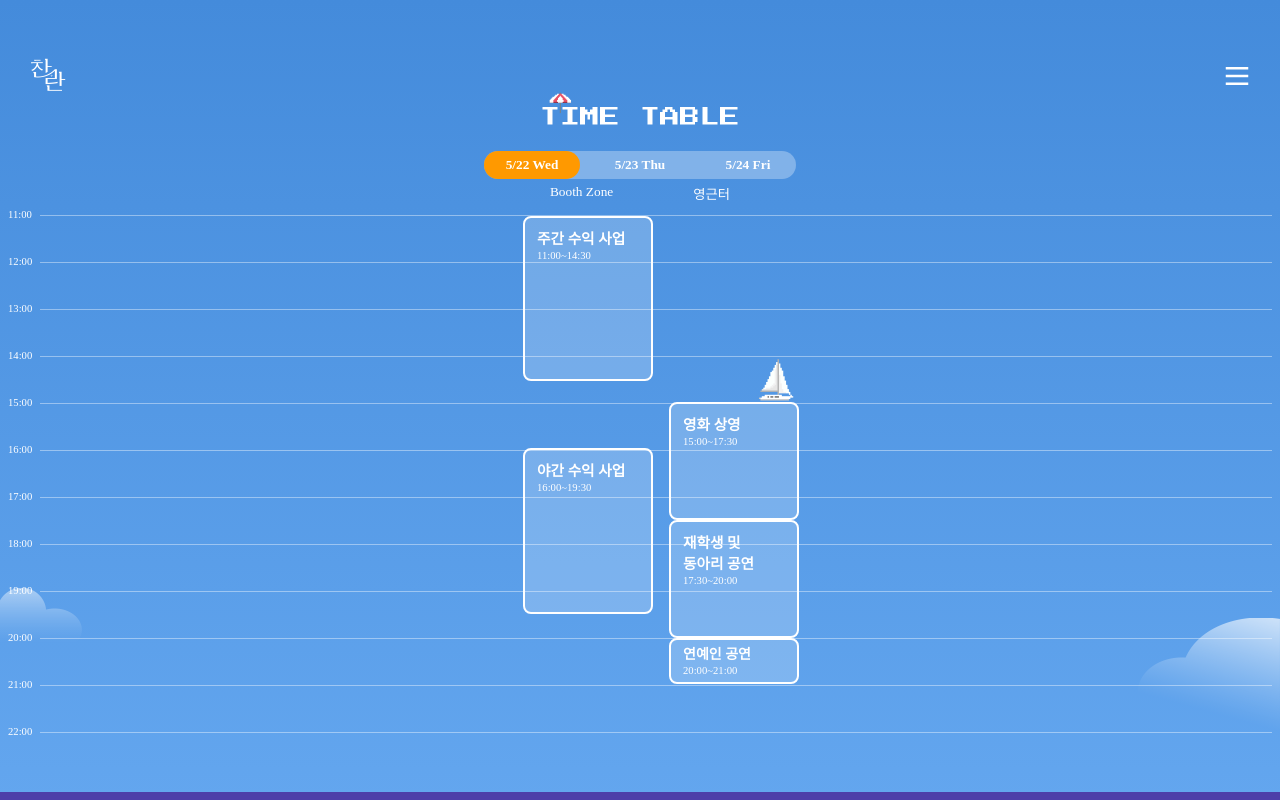
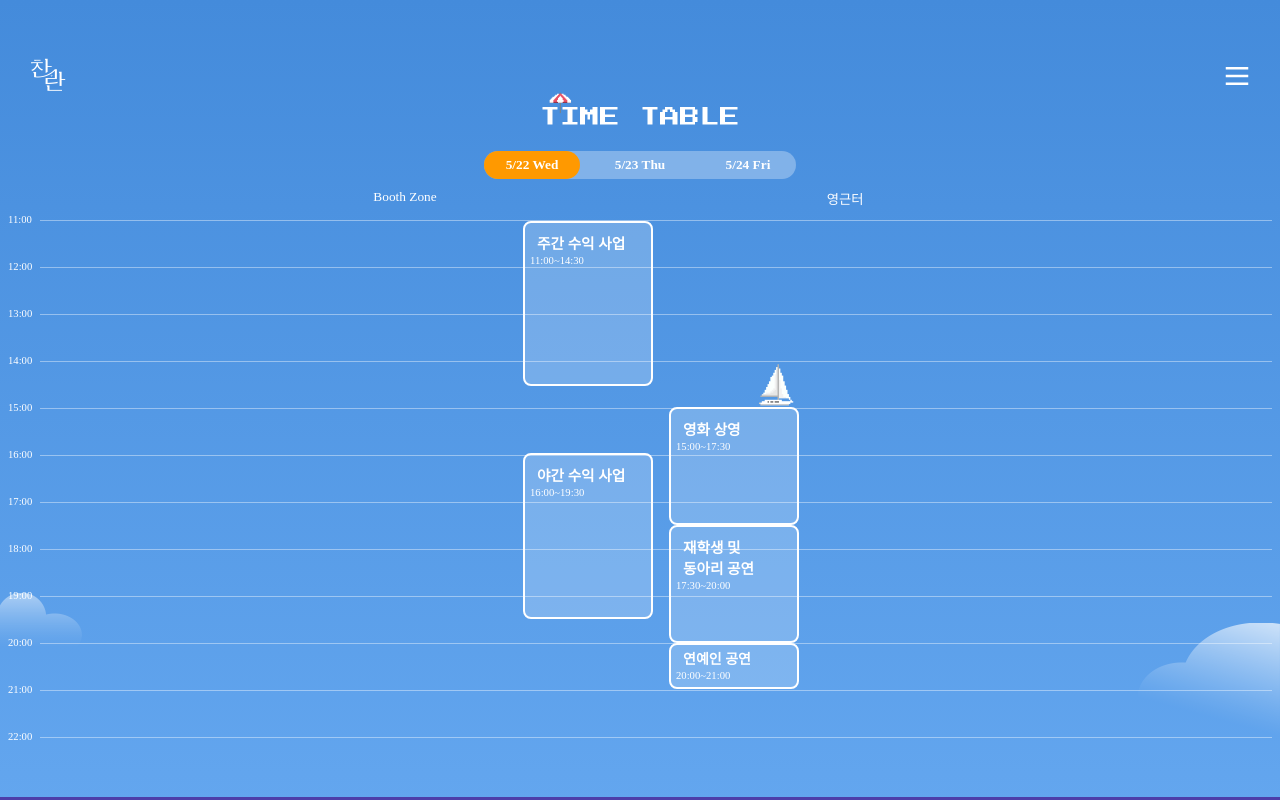
Before and after one commit to 2024-LIKELION-DS/DSFest_FE, a React (Create React App) app: page /timetable in a window 1280 px wide. Shown: the top 800 px of the page. Built offline with nearby package versions, Linux system fonts and the light colour scheme; no server answers; a web font is replaced by a local one.

Commit message:
💄 타임테이블 수정(#3)
타임테이블 수정(#3)

```diff
--- a/src/pages/TimeTable.js
+++ b/src/pages/TimeTable.js
@@ -319,8 +319,7 @@ function TimeTable() {
                                 <div
                                     style={{
                                         display: "flex",
-                                        marginTop: "5px",
-                                        justifyContent: "center",
+                                        justifyContent: "space-evenly",
                                     }}
                                 >
                                     <T.Top2>Booth Zone</T.Top2>
--- a/src/styles/TimeTableStyle.js
+++ b/src/styles/TimeTableStyle.js
@@ -150,10 +150,10 @@ export const Top = styled.div`
     color: white;
     font-size: 10pt;
     height: 10px;
-
+    width: 80px;
     font-family: "AppleSDGothicNeo";
     font-weight: 500;
-    margin-left: 10px;
+    margin-top: 10px;
 `;
 export const Top2 = styled.div`
     display: block;
@@ -162,9 +162,9 @@ export const Top2 = styled.div`
     height: 10px;
     font-family: "AppleSDGothicNeo";
     font-weight: 500;
-    margin-right: 70px;
+    width: 80px;
+    margin-top: 10px;
 `;
-
 export const Time = styled.p`
     margin-left: 12px;
     margin-top: 2px;
@@ -172,6 +172,7 @@ export const Time = styled.p`
     font-size: 8pt;
     font-family: "AppleSDGothicNeo";
     font-weight: 500;
+    margin-left: 5px;
 `;
 export const InlineTime = styled.span`
     display: block;
```
